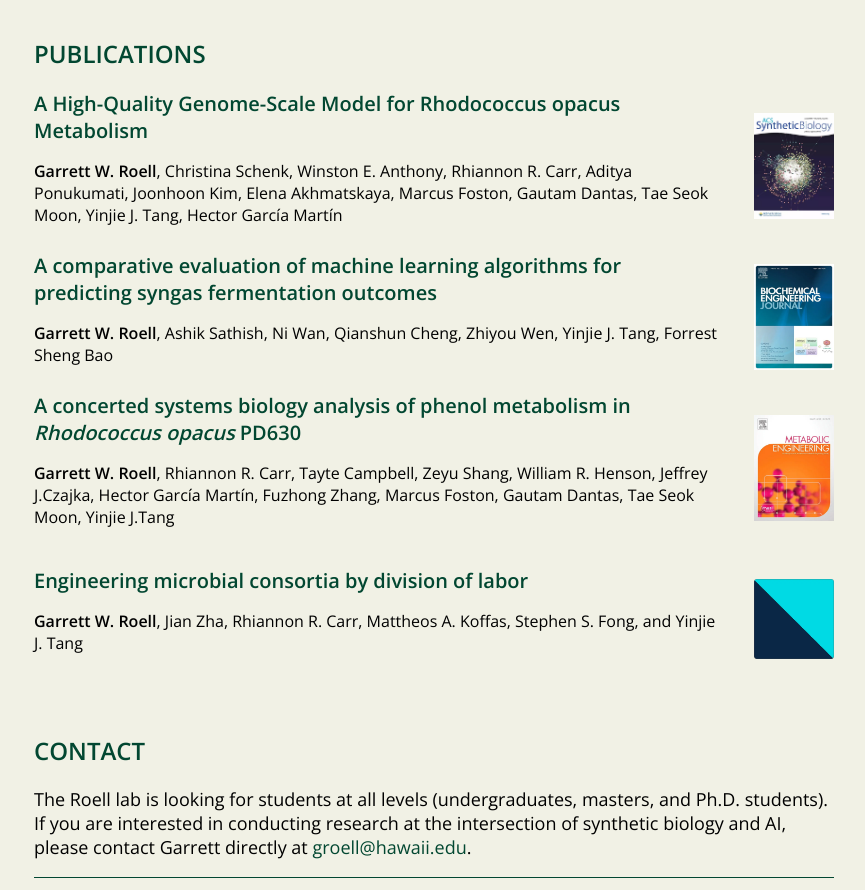
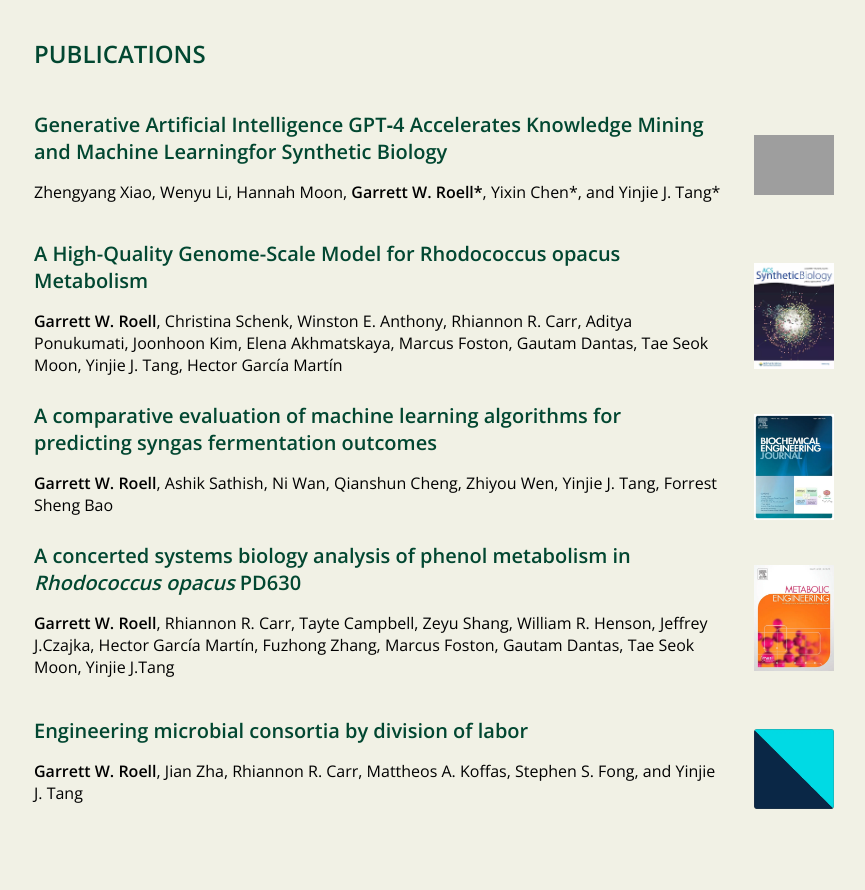
Before and after one commit to garrettroell/lab_site, a website: page public/pages/index.html in a window 1280 px wide. Shown: the part 1250-2140 px from the top of the page, without its empty margins (206-1071 px from the left). Drawn offline with nearby package versions, Linux system fonts and the light colour scheme; grey boxes are pictures that could not be loaded; files whose address does not match are found by name.

Commit message:
Added gpt paper

```diff
--- a/index.js
+++ b/index.js
@@ -9,6 +9,10 @@ const server = http.createServer(app);
 // set up express routes
 app.get("/", (_, res) => {
   res.sendFile("public/pages/index.html", { root: "." });
+});
+
+app.get("/papers/gpt4-knowledge-mining", (_, res) => {
+  res.sendFile("public/papers/gpt4-knowledge-mining.pdf", { root: "." });
 });
 
 app.get("/papers/r-opacus-genome-scale-model", (_, res) => {
--- a/public/pages/index.html
+++ b/public/pages/index.html
@@ -118,6 +118,29 @@
         <div class="projects-list">
           <div class="projects-tile-list">
 
+            <!-- GPT-4 Knowledge Mining Paper -->
+            <div class="project-tile">
+              <div class="project-tile-text">
+                <div class="project-tile-title">
+                  <h3 class="project-tile-title-text">
+                    <a class="project-tile-title-link" target="_blank" href="/papers/gpt4-knowledge-mining">
+                      Generative Artificial Intelligence GPT‑4 Accelerates Knowledge Mining and Machine Learningfor
+                      Synthetic Biology
+                    </a>
+                  </h3>
+                </div>
+                <p class="project-tile-subtitle">
+                  Zhengyang Xiao, Wenyu Li, Hannah Moon, <strong>Garrett W. Roell*</strong>, Yixin Chen*, and Yinjie J.
+                  Tang*
+                </p>
+              </div>
+              <a href="/papers/gpt4-knowledge-mining" target="_blank" class="project-image-holder"
+                aria-label="link to paper">
+                <img class="project-image" src="/images/gpt4-knowledge-mining.webp" alt="ACS Synthetic Biology Cover"
+                  height="150px" width="150px">
+              </a>
+            </div>
+
             <!-- Rhodococcus GSM Paper -->
             <div class="project-tile">
               <div class="project-tile-text">
@@ -132,12 +155,10 @@
                   <strong>Garrett W. Roell</strong>, Christina Schenk, Winston E. Anthony, Rhiannon R. Carr, Aditya
                   Ponukumati, Joonhoon Kim, Elena Akhmatskaya, Marcus Foston, Gautam Dantas, Tae Seok
                   Moon, Yinjie J. Tang, Hector García Martín
-
                 </p>
               </div>
               <a href="/papers/r-opacus-genome-scale-model" target="_blank" class="project-image-holder"
                 aria-label="link to paper">
-
                 <img class="project-image" src="/images/acs_gsm_cover.webp" alt="ACS Synthetic Biology Cover"
                   height="150px" width="150px">
               </a>
```
Also changed, not shown: 3 other files.
